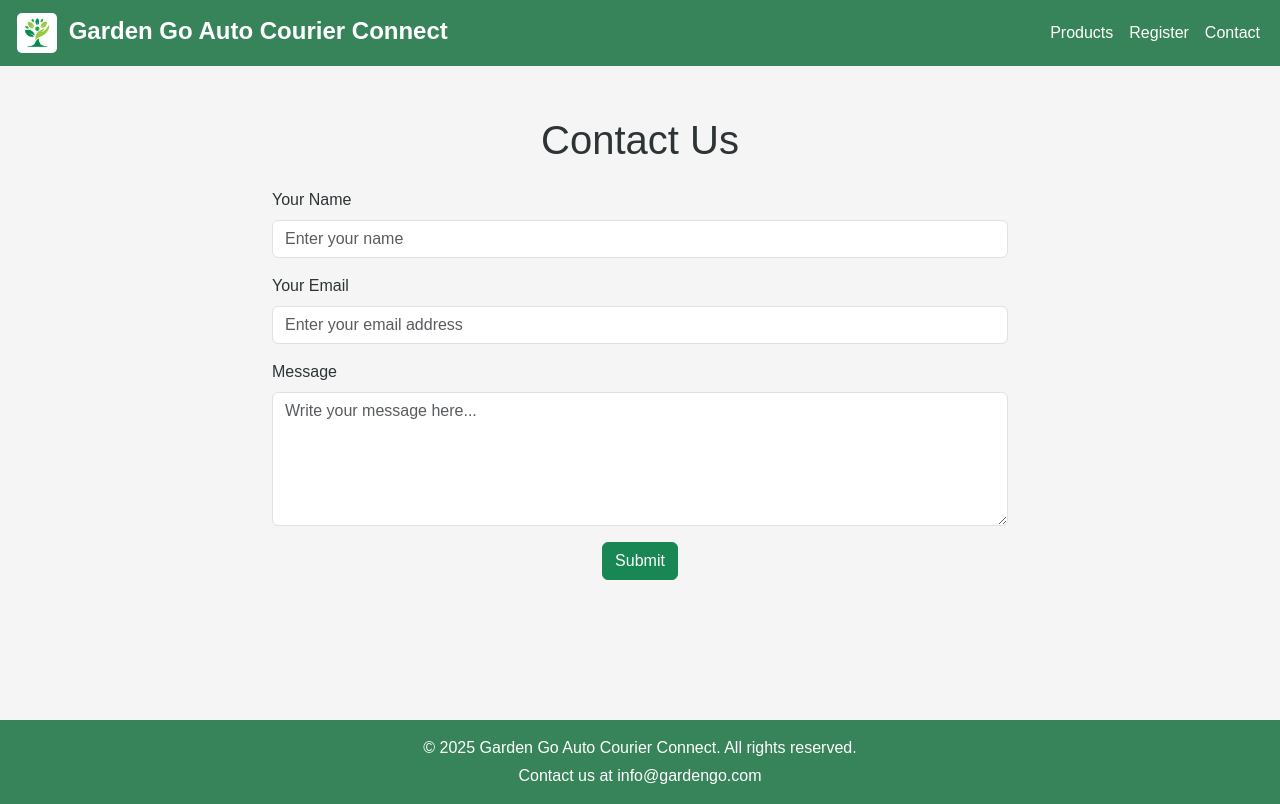
After one commit to Minhaj-Tkc/Garden-Go-Auto-Courier-Connect, a Flask app: page /contact in a window 1280 px wide. The commit adds this page. Run offline with Flask 3, Linux system fonts and the light colour scheme.

Commit message:
contact page and logo added

```diff
--- a/app/app.py
+++ b/app/app.py
@@ -273,8 +273,35 @@ def product_details(product_id):
     product = Product.query.get_or_404(product_id)  # Fetch product by ID or return 404
     return render_template('product_details.html', product=product, user=current_user)
 
-@app.route('/contact')
+
+@app.route('/contact', methods=['GET', 'POST'])
 def contact():
+    if request.method == 'POST':
+        name = request.form.get('name')
+        email = request.form.get('email')
+        message = request.form.get('message')
+
+        if not name or not email or not message:
+            flash('All fields are required.', 'info')
+            return redirect(url_for('contact'))
+
+        try:
+            # Send email using Flask-Mail
+            msg = Message(
+                subject=f"New Contact Form Submission from {name}",
+                sender=email,
+                recipients=['minhajtkc1@gmail.com'],
+                body=f"Name: {name}\nEmail: {email}\n\nMessage:\n{message}",
+            )
+            mail.send(msg)
+
+            flash('Your message has been sent successfully!', 'success')
+            return redirect(url_for('contact'))
+        except Exception as e:
+            flash('An error occurred while sending your message. Please try again later.', 'info')
+            print(e)
+            return redirect(url_for('contact'))
+
     return render_template('contact.html')
 
 
--- a/app/static/css/base.css
+++ b/app/static/css/base.css
@@ -24,7 +24,8 @@ body {
 
 /* Custom Toast Styles */
 .custom-toast-top {
-    margin-top: 60px !important; /* Adjust gap from top */
+    margin-top: 60px !important;
+    /* Adjust gap from top */
 }
 
 .toast {
@@ -38,17 +39,21 @@ body {
 }
 
 
-@media (max-width: 768px) {
-    footer {
-        text-align: center;
-        /* Ensure centered alignment on small screens */
+@media (max-width: 728px) {
+    .navbar-brand {
+        display: flex;
+        align-items: center;
     }
-}
 
-@media (max-width: 480px) {
+    .navbar-brand img {
+        display: inline-block;
+    }
 
-    .custom-navbar .navbar-brand {
+    .navbar-brand span {
         display: none;
     }
 
+    footer {
+        text-align: center;
+    }
 }
--- /dev/null
+++ b/app/static/css/contact.css
@@ -0,0 +1,4 @@
+.contact-container {
+    min-height: calc(100vh - 146px);
+    padding: 50px;
+}
--- a/app/static/css/home.css
+++ b/app/static/css/home.css
@@ -26,6 +26,7 @@
 .carousel-images img {
     display: none;
     width: 100%;
+    height: 400px;
     transition: opacity 0.5s ease-in-out;
 }
 
--- a/app/templates/base.html
+++ b/app/templates/base.html
@@ -28,8 +28,19 @@
     <header>
       <nav class="navbar navbar-expand-lg navbar-dark custom-navbar">
         <div class="container-fluid">
-          <a class="navbar-brand" href="{{ url_for('home') }}"
-            >Garden Go Auto Courier Connect</a
+          <a class="navbar-brand" href="{{ url_for('home') }}">
+            <img
+              src="{{ url_for('static', filename='images/garden-logo.jpg') }}"
+              alt="Garden Logo"
+              style="
+                height: 40px;
+                width: auto;
+                margin-right: 5px;
+                margin-left: 5px;
+                border-radius: 5px;
+              "
+            />
+            <span>Garden Go Auto Courier Connect</span></a
           >
           <button
             class="navbar-toggler"
@@ -62,7 +73,9 @@
               </li>
               {% else %} {% if current_user.role == 'Admin' %}
               <li class="nav-item">
-                <a class="nav-link active" href="{{ url_for('admin.dashboard') }}"
+                <a
+                  class="nav-link active"
+                  href="{{ url_for('admin.dashboard') }}"
                   >Admin Dashboard</a
                 >
               </li>
@@ -78,10 +91,16 @@
                 >
               </li>
               <li class="nav-item">
-                <a class="nav-link active" href="{{ url_for('update_profile', user_id=current_user.user_id) }}">Profile</a>
+                <a
+                  class="nav-link active"
+                  href="{{ url_for('update_profile', user_id=current_user.user_id) }}"
+                  >Profile</a
+                >
               </li>
               <li class="nav-item">
-                <a class="nav-link active" href="{{ url_for('logout') }}">Logout</a>
+                <a class="nav-link active" href="{{ url_for('logout') }}"
+                  >Logout</a
+                >
               </li>
               {% else %}
               <li class="nav-item">
@@ -95,16 +114,16 @@
                 >
               </li>
               <li class="nav-item">
-                <a class="nav-link active" href="{{ url_for('view_cart') }}">Cart</a>
+                <a class="nav-link active" href="{{ url_for('view_cart') }}"
+                  >Cart</a
+                >
               </li>
               <li class="nav-item">
                 <a class="nav-link active" href="{{ url_for('logout') }}"
                   >Logout</a
                 >
               </li>
-              {% endif %}
-
-              {% endif %}
+              {% endif %} {% endif %}
             </ul>
           </div>
         </div>
@@ -117,7 +136,9 @@
     <!-- Footer -->
     <footer style="background-color: #38845a; color: #ffffff" class="py-3">
       <div class="container text-center">
-        <p class="mb-1">&copy; 2025 Garden Go Auto Courier Connect. All rights reserved.</p>
+        <p class="mb-1">
+          &copy; 2025 Garden Go Auto Courier Connect. All rights reserved.
+        </p>
         <p class="mb-0">
           Contact us at
           <a
--- /dev/null
+++ b/app/templates/contact.html
@@ -0,0 +1,62 @@
+{% extends 'base.html' %}
+
+{% block css %}
+<link
+  rel="stylesheet"
+  href="{{ url_for('static', filename='css/contact.css') }}"
+/>
+{% endblock %}
+
+{% block content %}
+<div class="contact-container">
+    <div class="container">
+    <h1 class="text-center mb-4">Contact Us</h1>
+
+    <div class="row justify-content-center">
+        <div class="col-md-8">
+        <form action="{{ url_for('contact') }}" method="post">
+            <div class="mb-3">
+            <label for="name" class="form-label">Your Name</label>
+            <input
+                type="text"
+                class="form-control"
+                id="name"
+                name="name"
+                placeholder="Enter your name"
+                required
+            >
+            </div>
+
+            <div class="mb-3">
+            <label for="email" class="form-label">Your Email</label>
+            <input
+                type="email"
+                class="form-control"
+                id="email"
+                name="email"
+                placeholder="Enter your email address"
+                required
+            >
+            </div>
+
+            <div class="mb-3">
+            <label for="message" class="form-label">Message</label>
+            <textarea
+                class="form-control"
+                id="message"
+                name="message"
+                rows="5"
+                placeholder="Write your message here..."
+                required
+            ></textarea>
+            </div>
+
+            <div class="text-center">
+            <button type="submit" class="btn btn-success">Submit</button>
+            </div>
+        </form>
+        </div>
+    </div>
+    </div>
+</div>
+{% endblock %}
```
Also changed, not shown: app/static/images/carousel1.jpg, app/static/images/carousel3.jpg, app/static/images/garden-go-logo.png (added), app/static/images/garden-logo.jpg (added), app/static/images/garden-logo.webp (added).
